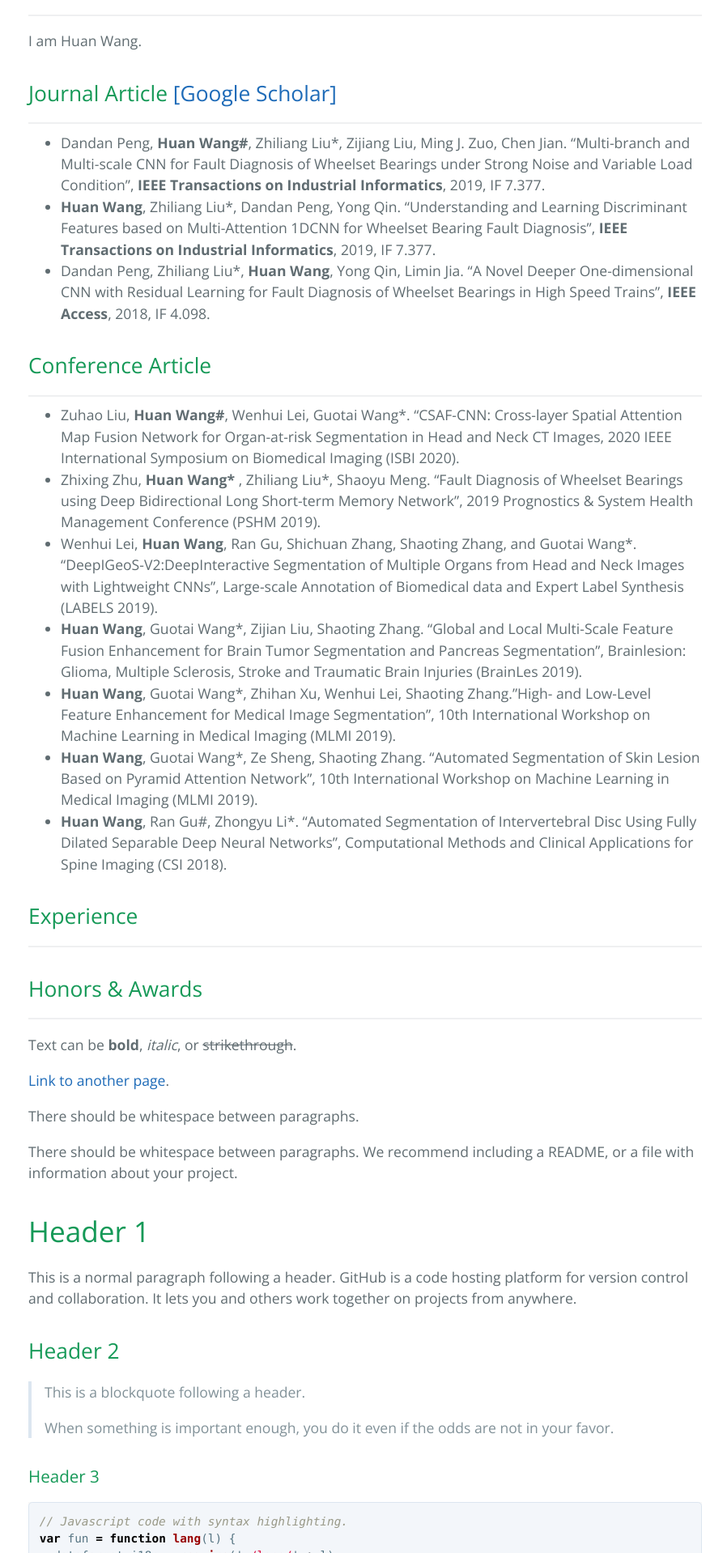
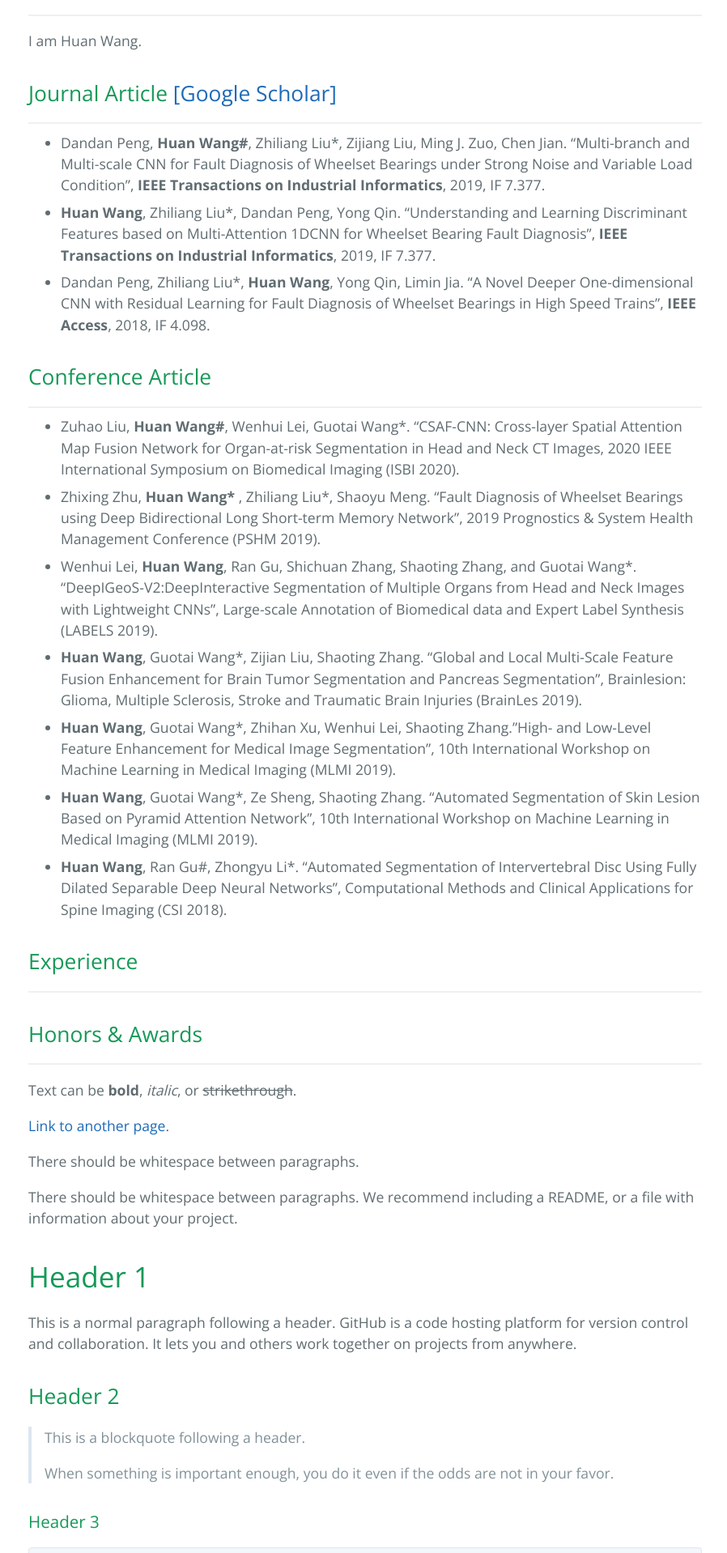
Before and after one commit to WH-HuanWang/WH-HuanWang.github.io, a Jekyll site: the page built from index.md, in a window 1280 px wide. Shown: the part 793-2711 px from the top of the page at 81% size, without its empty margins (189-1087 px from the left). Built offline with Jekyll 4.4.1, drawn with Linux system fonts in a browser that asks for light colours.

Commit message:
Update style.scss

```diff
--- a/assets/css/style.scss
+++ b/assets/css/style.scss
@@ -7,3 +7,7 @@
 .main-content hr {
   margin: 0.6rem 0;
 }
+
+.main-content li {
+  margin-top: 7px;
+}
```
